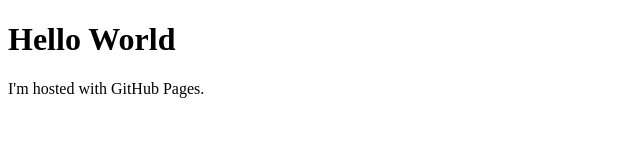
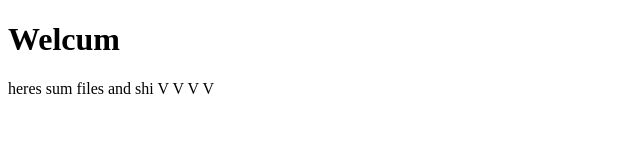
Before and after one commit to RayWiIIiamJohnson/RayWiIIiamJohnson.github.io, a plain HTML site: page index.html in a window 1280 px wide. Shown: the whole page, without its empty margins (0-640 px from the left). Drawn offline with Linux system fonts and the light colour scheme.

Commit message:
Update index.html

```diff
--- a/index.html
+++ b/index.html
@@ -1,7 +1,7 @@
 <!DOCTYPE html>
 <html>
 <body>
-<h1>Hello World</h1>
-<p>I'm hosted with GitHub Pages.</p>
+<h1>Welcum</h1>
+<p>heres sum files and shi V V V V</p>
 </body>
 </html>
```
